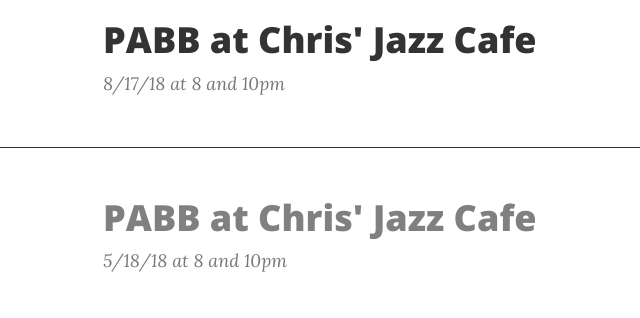
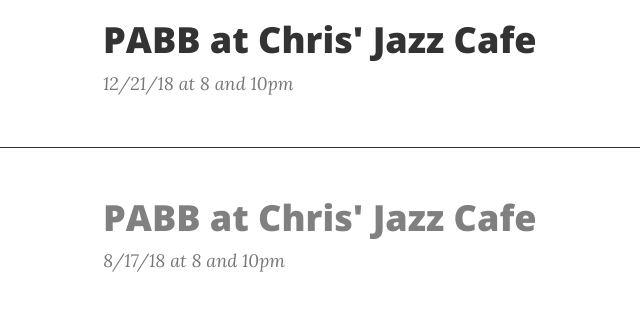
Before and after one commit to PhiladelphiaAmbassadorBigBand/PhiladelphiaAmbassadorBigBand.github.io, a website: page calendar.html in a window 1280 px wide. Shown: the part 482-800 px from the top of the page, 162-802 px from the left. Drawn offline with nearby package versions, Linux system fonts and the light colour scheme.

Commit message:
calendar changes

```diff
--- a/calendar.html
+++ b/calendar.html
@@ -110,11 +110,23 @@
                             PABB at Chris' Jazz Cafe
                         </h2>
                     </a>
+                    <p class="post-meta">12/21/18 at 8 and 10pm</p>
+                </div>
+            </div>
+        </div>
+        <hr style="height:1px;border:none;color:#333;background-color:#333;"/>
+        <div class="row">
+            <div class="col-lg-8 col-lg-offset-2 col-md-10 col-md-offset-1">
+                <div class="post-preview">
+                    <a>
+                        <h2 class="post-title">
+                            <font color="grey">PABB at Chris' Jazz Cafe</font>
+                        </h2>
+                    </a>
                     <p class="post-meta">8/17/18 at 8 and 10pm</p>
                 </div>
             </div>
         </div>
-        <hr style="height:1px;border:none;color:#333;background-color:#333;"/>
         <div class="row">
             <div class="col-lg-8 col-lg-offset-2 col-md-10 col-md-offset-1">
                 <div class="post-preview">
```
